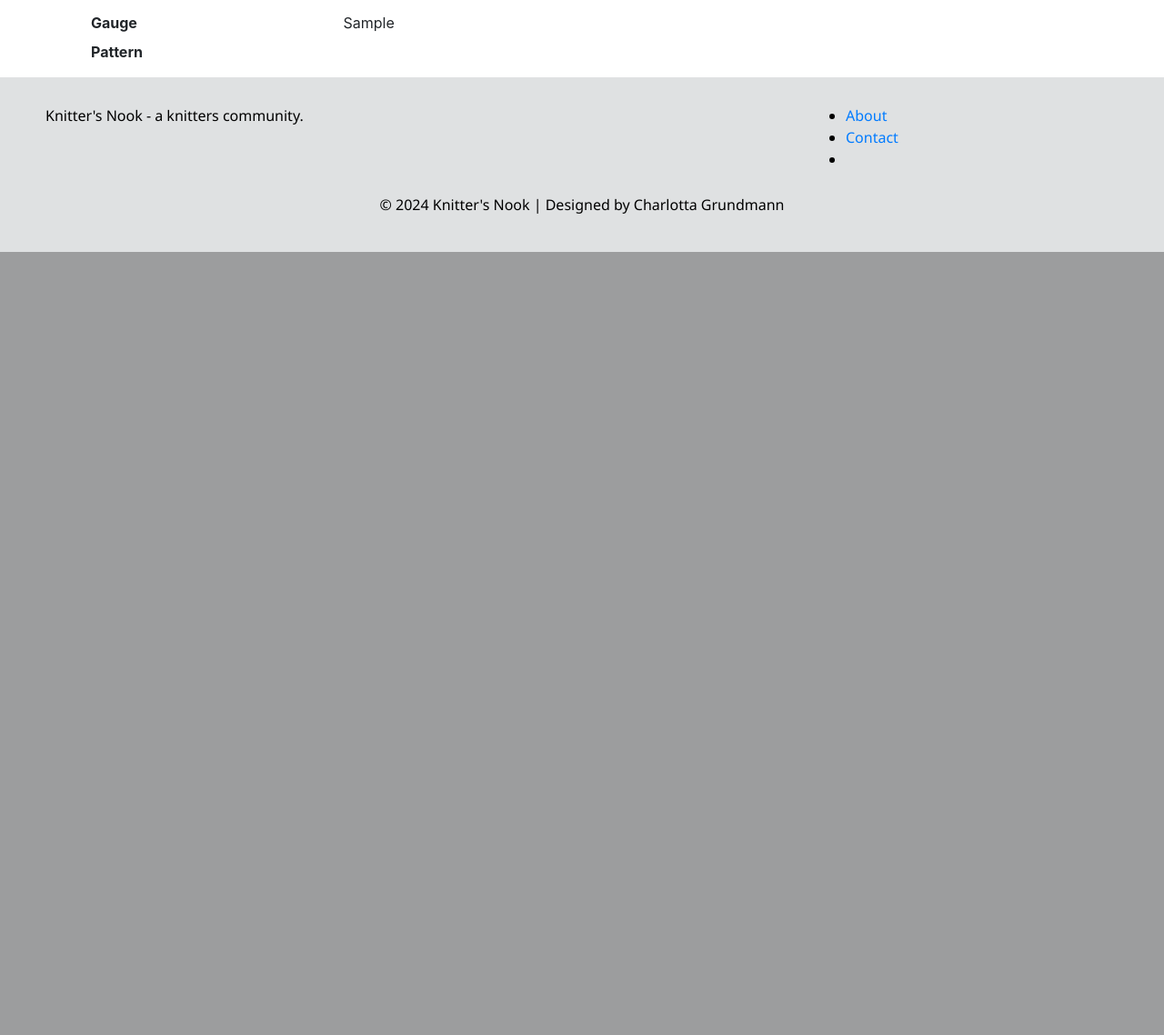
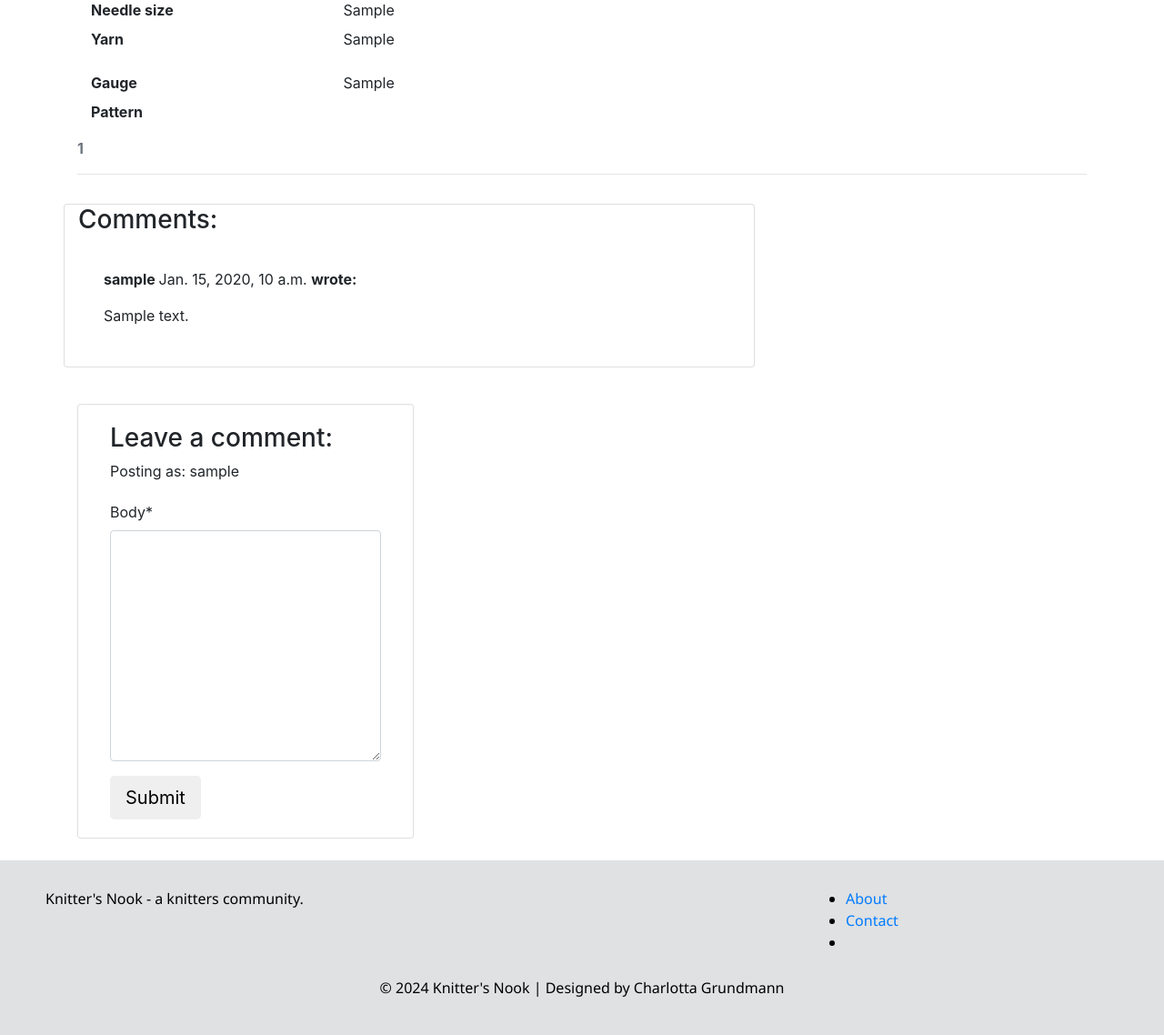
Before and after one commit to CharlottaG/KnittersNook, a Django app: a page that uses templates/base.html in a window 1280 px wide. Shown: the part 619-1757 px from the top of the page at 91% size. Before the commit the page ends 896 px from the top, so only its background shows below. Run offline with Django 4.2, Linux system fonts and the light colour scheme; a user stored in the database is signed in; tables that the repository leaves empty hold one stand-in row (values such as "Sample post"); one stand-in notice (Sample message) is shown; some libraries are stand-ins or nearby versions.

Commit message:
Add possibility to view and add comment on pattern as a logged in user

```diff
--- /dev/null
+++ b/blog/forms.py
@@ -0,0 +1,8 @@
+from .models import Comment
+from django import forms
+
+
+class CommentForm(forms.ModelForm):
+    class Meta:
+        model = Comment
+        fields = ('body',)
--- a/blog/templates/blog/pattern_details.html
+++ b/blog/templates/blog/pattern_details.html
@@ -1,6 +1,8 @@
 {% extends "base.html" %}
 {% load static %}
+{% load crispy_forms_tags %}
 {% block content %}
+
 
 <!-- pattern_details.html content starts here -->
 
@@ -30,8 +32,67 @@
     </dl>
 
   </div>
+    <!-- Displaying count of comments -->
+    <div class="row">
+      <div class="col-12">
+        <strong class="text-secondary">
+          <i class="far fa-comments"></i> {{ comment_count }}
+        </strong>
+      </div>
+      <div class="col-12">
+        <hr>
+      </div>
+    </div>
+    <!-- Displaying Comments -->
+    <div class="row">
+      <div class="col-md-8 card mb-4  mt-3 ">
+        <h3>Comments:</h3>
+        <div class="card-body">
+          <!-- We want a for loop inside the empty control tags
+            to iterate through each comment in comments -->
+          {% for comment in comments %}
+          <div class="p-2 comments
+            {% if not comment.approved and comment.author == user %}
+            faded{% elif not comment.approved %} d-none{% endif %}">
+            <p class="font-weight-bold">
+              {{ comment.author }}
+              <span class="font-weight-normal">
+                {{ comment.created_on }}
+              </span> wrote:
+            </p>
+            <div id="comment{{ comment.id }}">
+              {{ comment.body | linebreaks }}
+            </div>
+            {% if not comment.approved and comment.author == user %}
+            <p class="approval">
+              This comment is awaiting approval
+            </p>
+            {% endif %}
+          </div>
+          <!-- Our for loop ends here -->
+          {% endfor %}
+        </div>
+      </div>
+    </div>
 
-  <!--Display comments-->
+ <!-- Creating New Comments -->
+ <div class="col-md-4 card mb-4 mt-3">
+  <div class="card-body">
+    {% if user.is_authenticated %}
+    <h3>Leave a comment:</h3>
+    <p>Posting as: {{ user.username }}</p>
+    <form id="commentForm" method="post"
+      style="margin-top: 1.3em;">
+      {{ comment_form | crispy }}
+      {% csrf_token %}
+      <button id="submitButton" type="submit"
+        class="btn btn-signup btn-lg">Submit</button>
+    </form>
+    {% else %}
+    <p>Log in to leave a comment</p>
+    {% endif %}
+  </div>
+</div>
 
 
 
--- a/blog/views.py
+++ b/blog/views.py
@@ -2,15 +2,20 @@ from django.shortcuts import render, get_object_or_404
 from django.views import generic
 from django.views.generic.detail import DetailView
 from django.views.generic import TemplateView
+from django.contrib import messages
 from .models import Pattern
+from .forms import CommentForm
+
 
 # Create your views here.
 
 class HomePage(TemplateView):
     template_name = "blog/index.html"
 
+
 class Profile(TemplateView):
     template_name = "blog/user_profile.html"
+
 
 class PatternList(generic.ListView):
     queryset = Pattern.objects.filter(status=1)
@@ -21,12 +26,29 @@ class PatternList(generic.ListView):
 def pattern_details(request, slug):
     queryset = Pattern.objects.filter(status=1)
     pattern = get_object_or_404(queryset, slug=slug)
+    comments = pattern.comments.all().order_by("-created_on")
+    comment_count = pattern.comments.filter(approved=True).count()
+    if request.method == "POST":
+        comment_form = CommentForm(data=request.POST)
+        if comment_form.is_valid():
+            comment = comment_form.save(commit=False)
+            comment.author = request.user
+            comment.pattern = pattern
+            comment.save()
+            messages.add_message(
+            request, messages.SUCCESS,
+            'Comment submitted'
+    )
+
+    comment_form = CommentForm()
 
     return render(
         request,
         "blog/pattern_details.html",
         {
             "pattern": pattern,
-
+            "comments": comments,
+            "comment_count": comment_count,
+            "comment_form": comment_form,
         },
     )
--- a/knittersnook/settings.py
+++ b/knittersnook/settings.py
@@ -46,6 +46,8 @@ INSTALLED_APPS = [
     'allauth',
     'allauth.account',
     'allauth.socialaccount',
+    'crispy_forms',
+    'crispy_bootstrap5',
     'django_summernote',
     'cloudinary',
     'blog',
@@ -54,6 +56,9 @@ INSTALLED_APPS = [
 SITE_ID = 1
 LOGIN_REDIRECT_URL = '/'
 LOGOUT_REDIRECT_URL = '/'
+
+CRISPY_ALLOWED_TEMPLATE_PACKS = "bootstrap5"
+CRISPY_TEMPLATE_PACK = "bootstrap5"
 
 MIDDLEWARE = [
     'django.middleware.security.SecurityMiddleware',
--- a/requirements.txt
+++ b/requirements.txt
@@ -1,8 +1,10 @@
 asgiref==3.8.1
 cloudinary==1.39.1
+crispy-bootstrap5==0.7
 dj-database-url==0.5.0
 Django==4.2.11
 django-allauth==0.57.2
+django-crispy-forms==2.1
 django-summernote==0.8.20.0
 gunicorn==21.2.0
 oauthlib==3.2.2
--- a/templates/base.html
+++ b/templates/base.html
@@ -54,6 +54,21 @@
             </div>
           </nav>
 
+          <!-- displaying Django messages -->
+<div class="container">
+  <div class="row">
+    <div class="col-md-8 offset-md-2">
+      {% for message in messages %}
+      <div class="alert {{ message.tags }} alert-dismissible
+        fade show" id="msg" role="alert">
+        {{ message | safe }}
+        <button type="button" class="btn-close"
+          data-bs-dismiss="alert" aria-label="Close"></button>
+      </div>
+      {% endfor %}
+    </div>
+  </div>
+</div>
 
         <main>
 
```
Also changed, not shown: blog/migrations/0003_comment.py (added).
